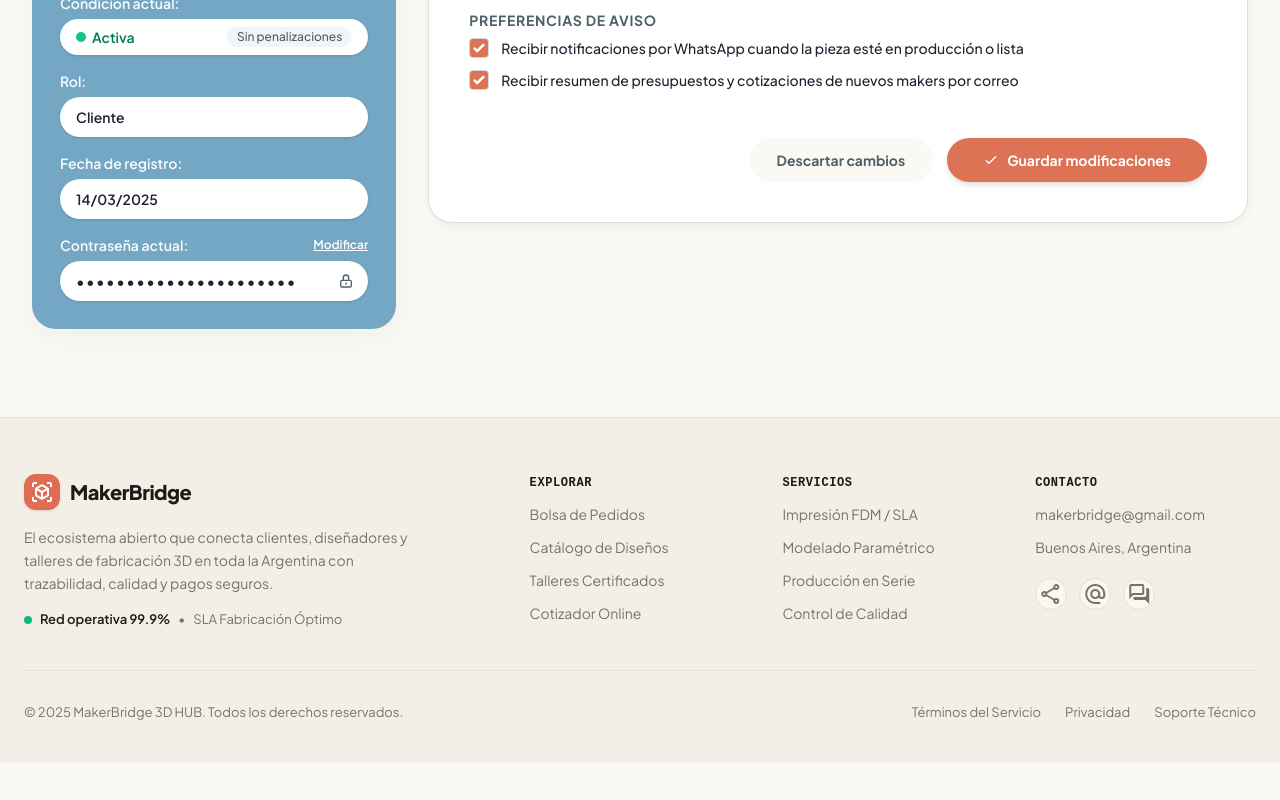
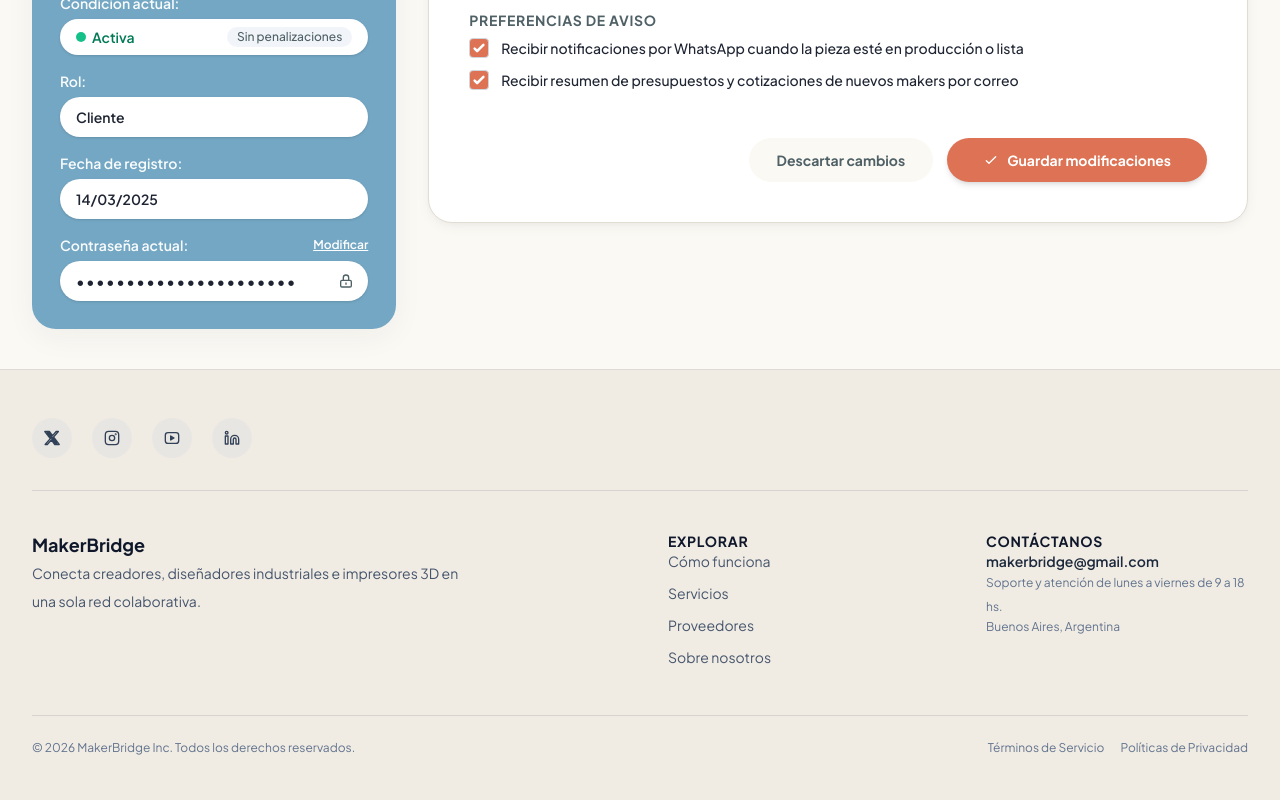
Before and after one commit to dieg01243/makerBridge, a React (Vite) app in the folder frontend-MB/: page /dev/cliente in a window 1280 px wide. Shown: the part 818-1618 px from the top of the page. Before the commit the page ends 1580 px from the top, so only its background shows below. Built offline with nearby package versions, Linux system fonts and the light colour scheme.

Commit message:
Se modifico el footer de ClienteLayout

```diff
--- a/frontend-MB/src/features/Cliente/layout/Footer.jsx
+++ b/frontend-MB/src/features/Cliente/layout/Footer.jsx
@@ -1,4 +1,19 @@
-import Icon from '../../maker/components/Icon'
+import Footer from '../../public/components/Footer'
+
+
+
+const FooterCliente = () => {
+  return(
+    <div>
+      <Footer />
+    </div>
+  )
+}
+
+export default FooterCliente
+
+
+/* import Icon from '../../maker/components/Icon'
 
 const columns = [
   { title: 'Explorar', links: ['Bolsa de Pedidos', 'Catálogo de Diseños', 'Talleres Certificados', 'Cotizador Online'] },
@@ -75,3 +90,4 @@ export default function Footer() {
     </footer>
   )
 }
+ */
```
